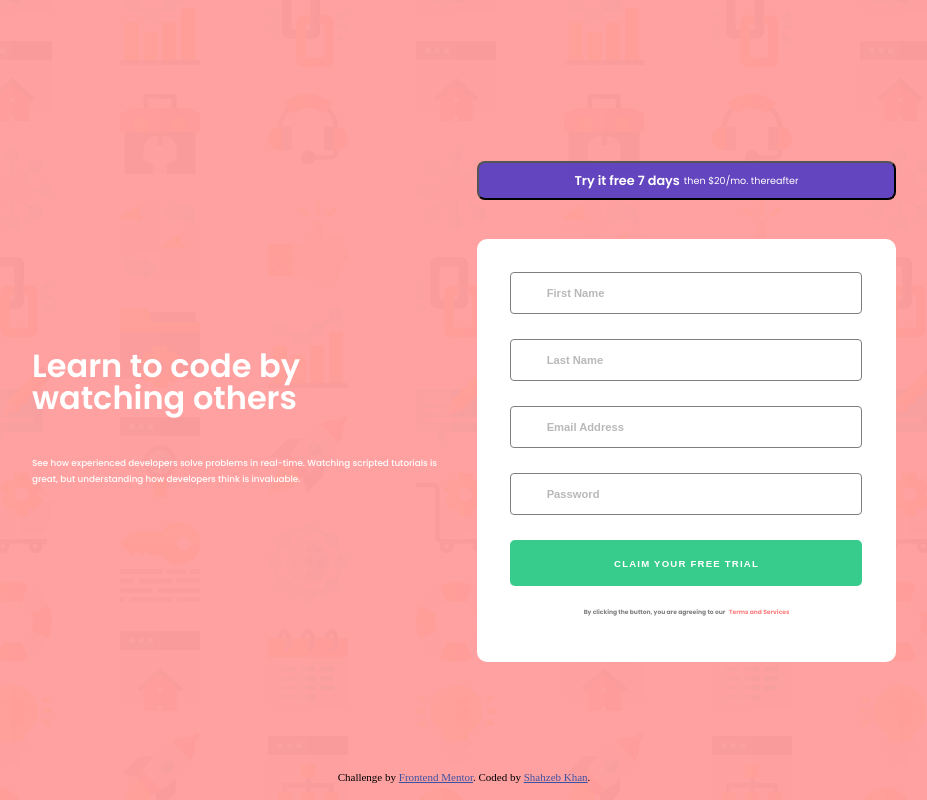
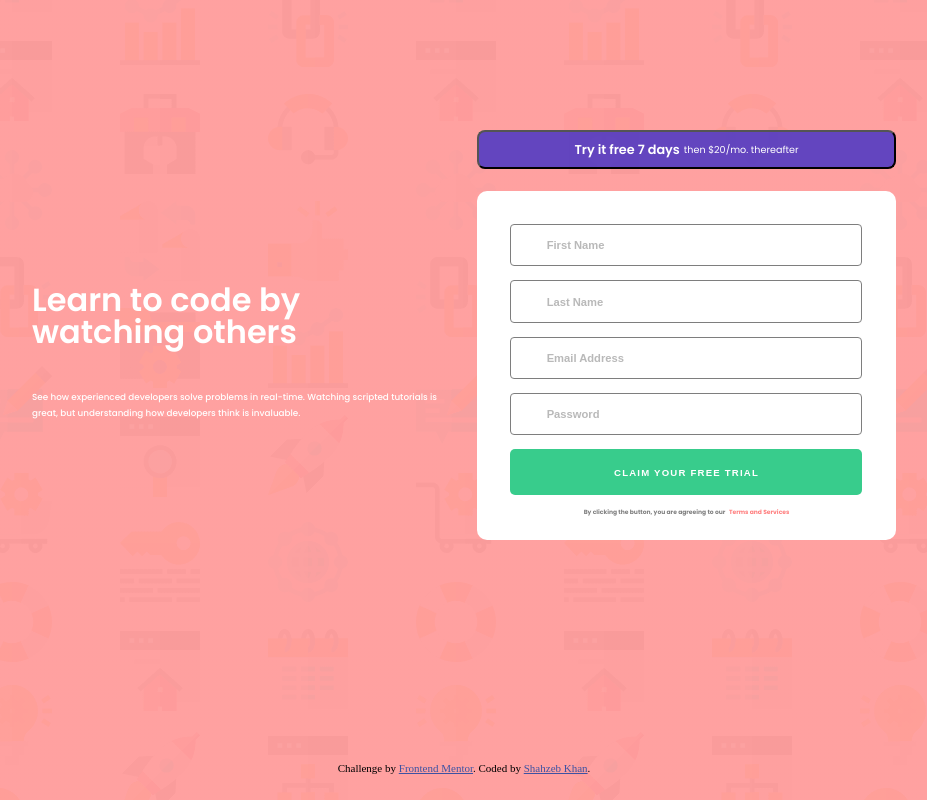
Before and after one commit to shahzeb3939/intro-component-with-sign-up-form, a plain HTML site: page index.html in a window 1280 px wide. Shown: the whole page, without its empty margins (176-1103 px from the left). Drawn offline with Linux system fonts and the light colour scheme.

Commit message:
Solved footer problem.

```diff
--- a/index.css
+++ b/index.css
@@ -1,8 +1,8 @@
 body {
     margin: 0px;
     padding: 0px;
-    min-height: 100vh;
-    min-width: 100%;
+    height: 100%;
+    width: 100%;
     /* background-color: #FF7978;
     background: url(./images/bg-intro-desktop.png); */
     background: linear-gradient(rgba(255, 121, 120, .7) , rgba(255, 121, 120, .7)), url(./images/bg-intro-desktop.png);
@@ -12,6 +12,7 @@ body {
 }
 
 .main {
+    position: relative;
     grid-column-start: 2;
     grid-row-start: 2;
     grid-column-end: 3;
@@ -24,8 +25,10 @@ body {
     grid-template-rows: 1fr 5fr;
     padding: 4% 5%;
     gap: 3%;
-    min-width: 600px;
+    /* min-width: 600px; */
     /* margin-inline: 10% */
+    margin-right: auto;
+    margin-left: auto;
 }
 
 .text {
@@ -167,11 +170,14 @@ body {
 }
 
 footer {
+    position: absolute;
+    bottom: 5px;
     min-width: 100%;
+    margin-top: auto;
 }
 
 .attribution {
-    position: relative;
+    /* position: relative; */
     min-width: 100vw;
     top: 95vh;
     padding: auto;
--- a/index.html
+++ b/index.html
@@ -29,20 +29,20 @@
         <span>then $20/mo. thereafter</span>
       </button>
     </div>
-    <div class="form">
+    <form class="form">
       <div class="form-container">
-        <input type="text" class="from-input" placeholder="First Name">
-        <input type="text" class="from-input" placeholder="Last Name">
-        <input type="text" class="from-input" placeholder="Email Address">
-        <input type="text" class="from-input" placeholder="Password">
-        <button class="submit-button">Claim your free trial</button>
+        <input type="text" class="from-input" placeholder="First Name" required>
+        <input type="text" class="from-input" placeholder="Last Name" required>
+        <input type="text" class="from-input" placeholder="Email Address" required>
+        <input type="text" class="from-input" placeholder="Password" required>
+        <button class="submit-button" type="submit">Claim your free trial</button>
         <div class="form-caution">
           <p>By clicking the button, you are agreeing to our</p>
           <a id="tems-and-services" href="">Terms and Services</a>
           <!-- <p id="tems-and-services">Terms and Services</p> -->
         </div>
       </div>
-    </div>
+    </form>
 
   </div>
 
```
